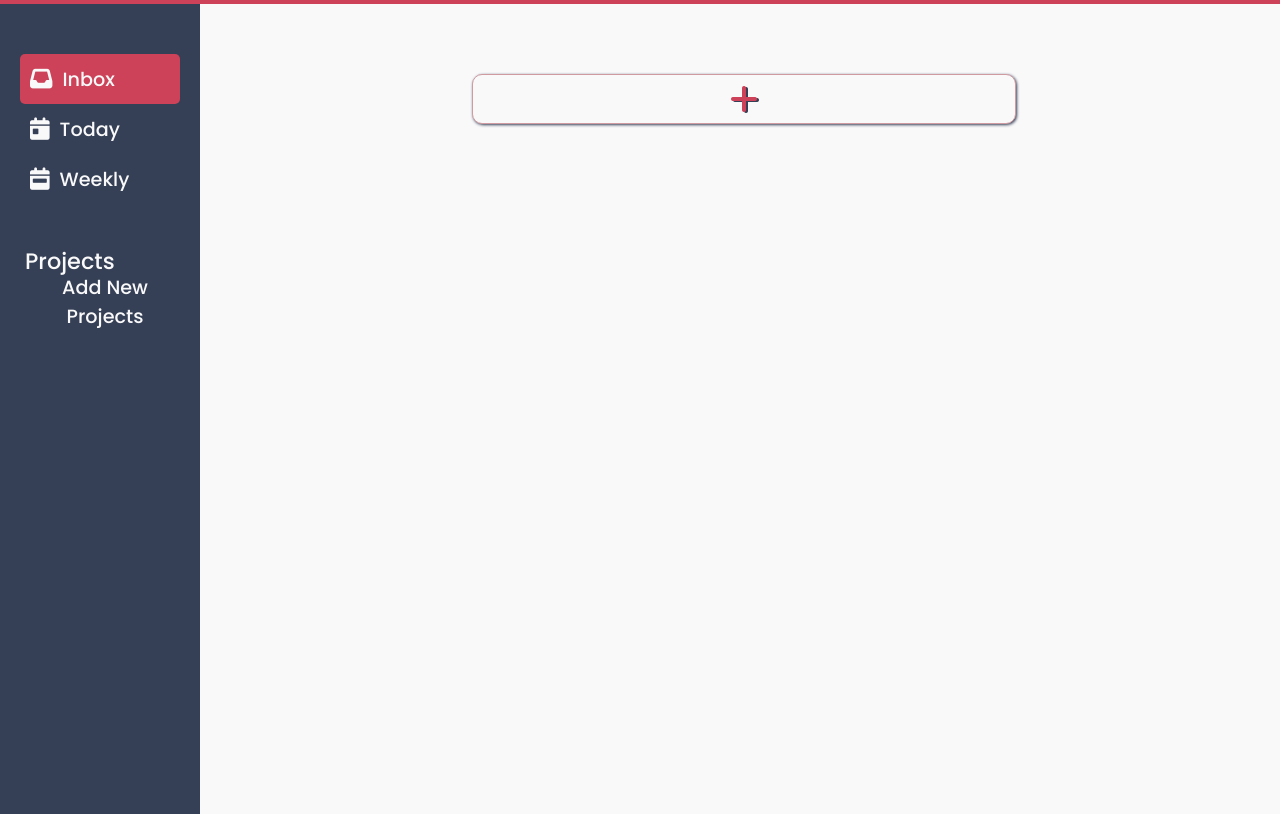
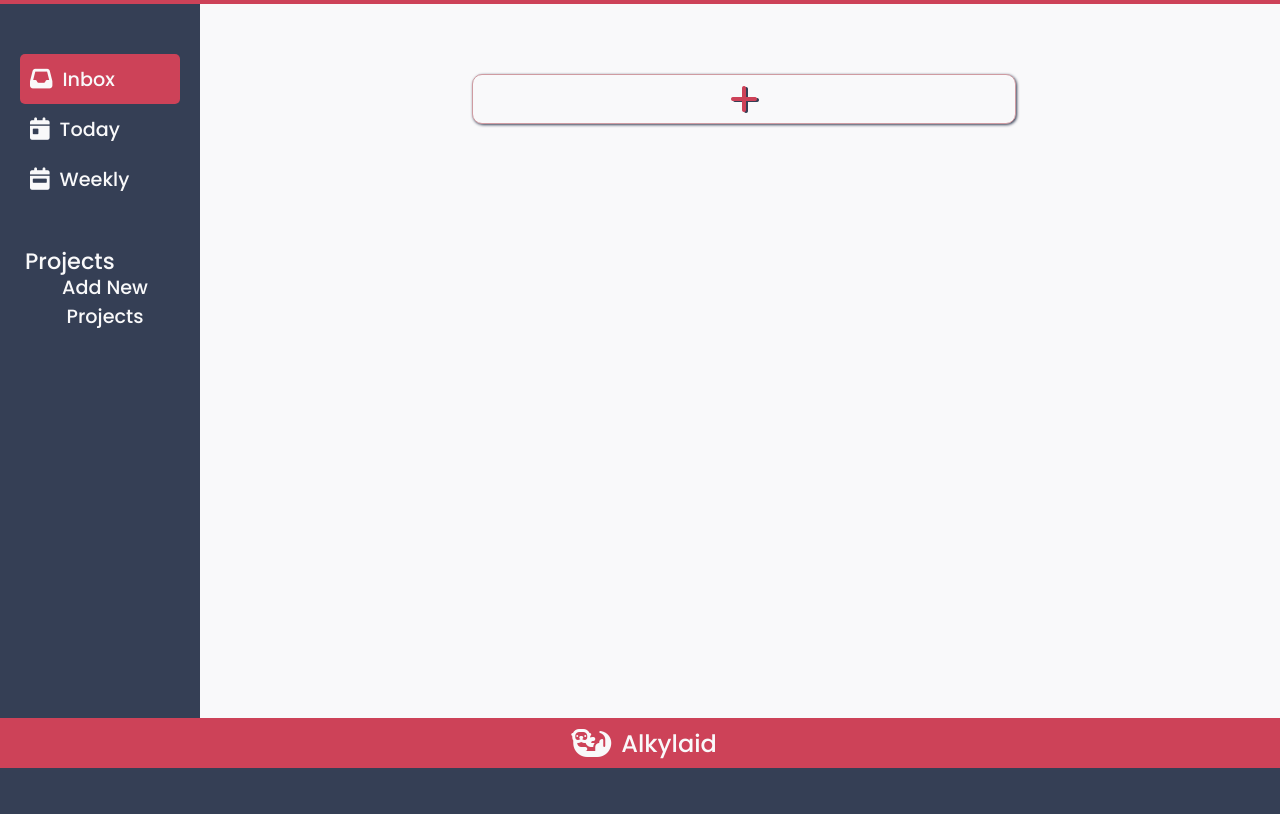
Before and after one commit to Alkylaid/To-do-list, a website built with webpack: page dist/index.html in a window 1280 px wide. Shown: the part 71-885 px from the top of the page. After the commit the page ends 839 px from the top, so only its background shows below. Built offline with Linux system fonts and the light colour scheme; some icons are missing.

Commit message:
Style footer

```diff
--- a/src/style.css
+++ b/src/style.css
@@ -25,7 +25,7 @@ body {
   height: 100%;
   display: grid;
   grid-template-columns: minmax(200px, 15%) 85%;
-  grid-template-rows: auto 1fr auto;
+  grid-template-rows: auto auto auto;
 }
 
 #header {
@@ -39,7 +39,7 @@ body {
 }
 
 #nav-menu {
-  height: 95vh;
+  height: 83vh;
   background-color: var(--primary-dark);
   margin-top: 50px;
   grid-column: 1/2;
@@ -152,6 +152,10 @@ body {
   background-color: var(--secondary-dark);
   grid-column: 1/3;
   grid-row: 3/4;
+  height: 50px;
+  display: flex;
+  justify-content: center;
+  align-items: center;
 }
 
 #projects-container {
@@ -432,8 +436,18 @@ form .button:hover {
 
 }
 
+.fa-otter{
+  font-size: 2rem;
+  margin-right: 10px;
+}
+
 #header-title{
   margin-left: 20px;
   margin-right: 20px;
   font-size: 2.5rem;
 }
+
+#footer:last-child{
+
+  font-size: 1.5rem;
+}
```
Also changed, not shown: dist/index.html, dist/main.js.
